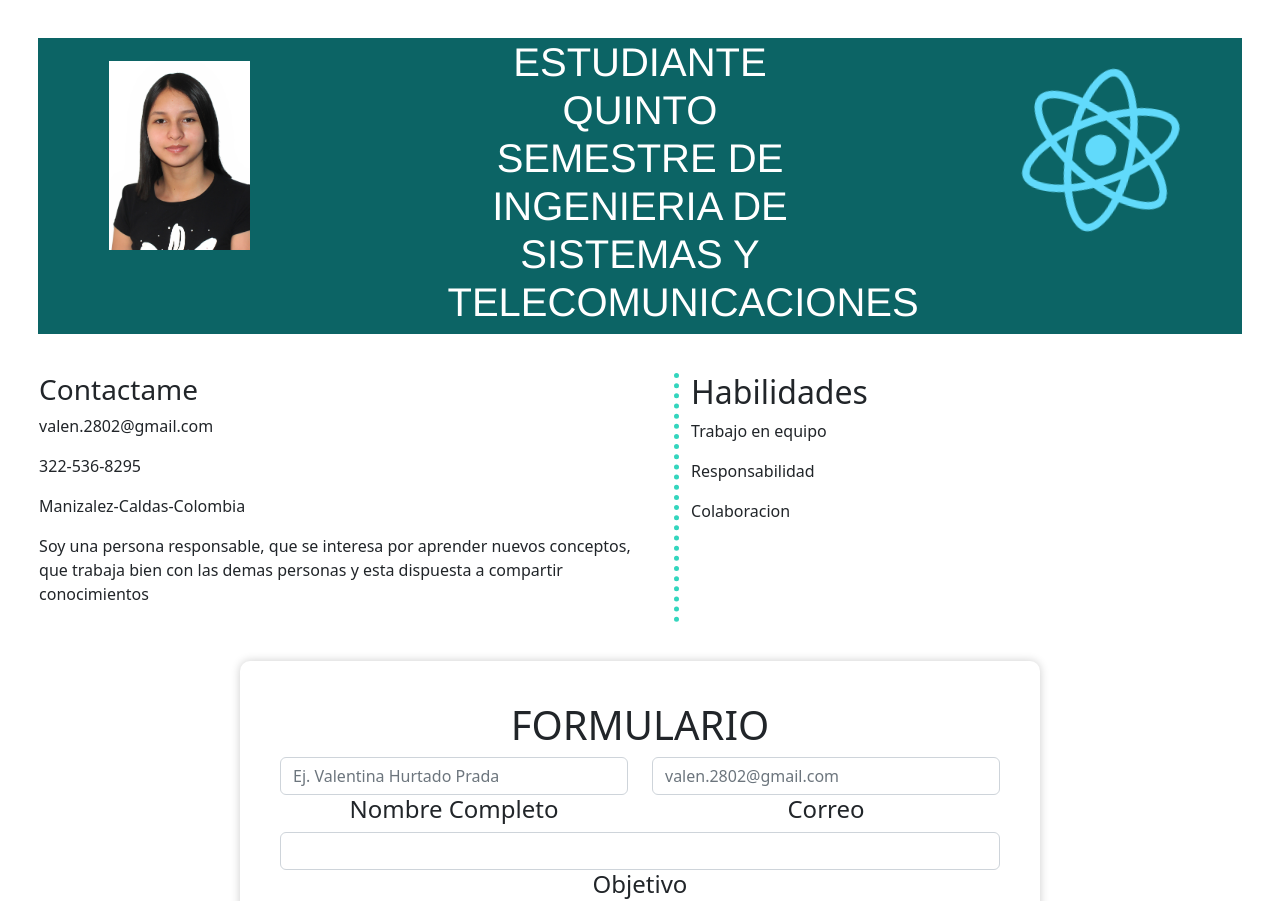
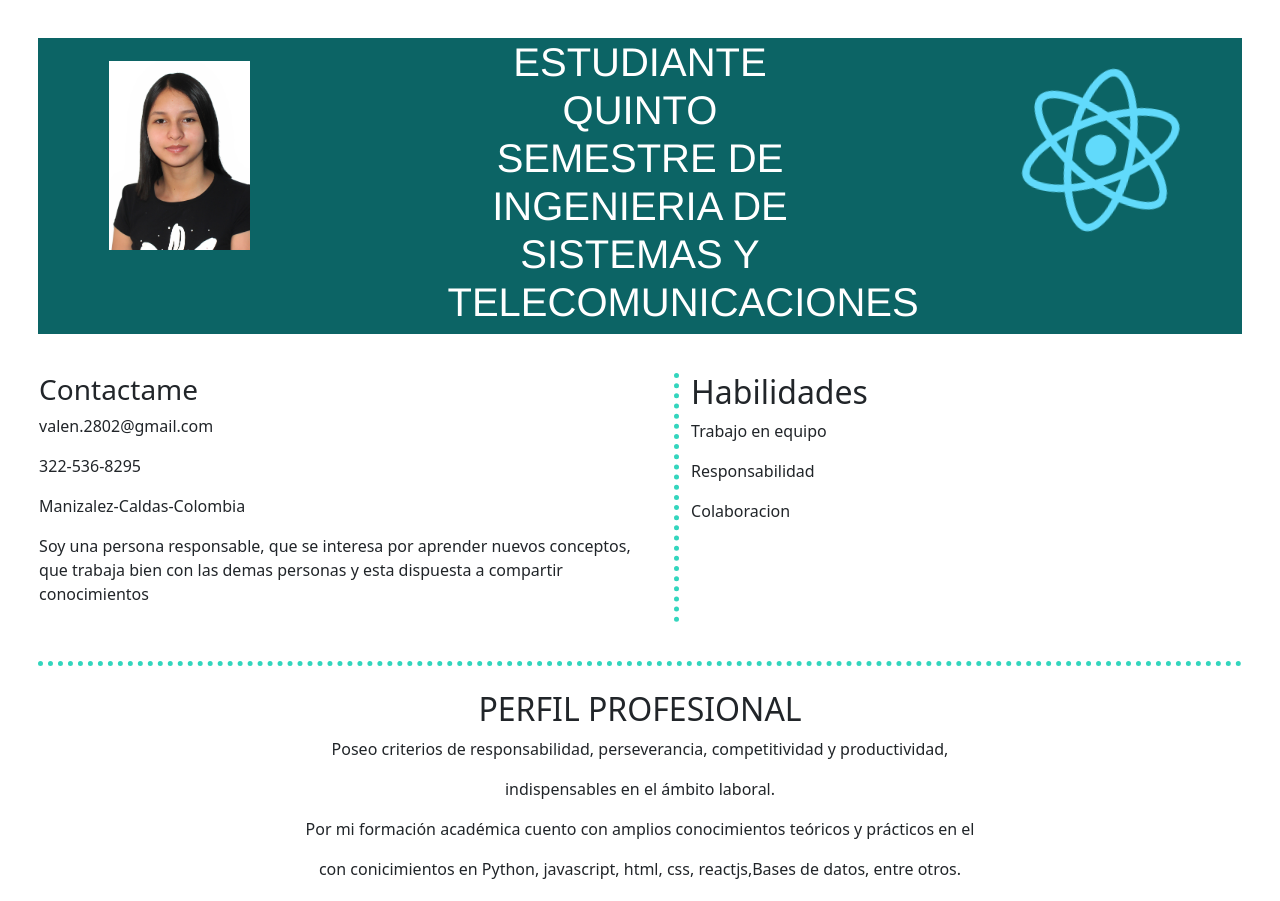
Before and after one commit to valen208h/HV-Valentina-Hurtado, a React (Create React App) app: page / in a window 1280 px wide. Shown: the top 901 px of the page. Built offline with nearby package versions, Linux system fonts and the light colour scheme.

Commit message:
cambio final

```diff
--- a/public/index.html
+++ b/public/index.html
@@ -5,6 +5,12 @@
     <link rel="icon" href="%PUBLIC_URL%/favicon.ico" />
     <meta name="viewport" content="width=device-width, initial-scale=1" />
     <meta name="theme-color" content="#000000" />
+    <meta name="author" content="Valentina Hurtado Prada">
+    <meta name="keywords" content="Hoja,vida,valentina">
+    <meta name="description" content="Esta es pag muestra la hoja de vida de valentina hurtado">
+    <meta charset="UTF-8">
+    <meta http-equiv="X-UA-Compatible" content="IE=edge">
+    <meta name="viewport" content="width=device-width, initial-scale=1.0">
     <meta
       name="description"
       content="Web site created using create-react-app"
--- a/src/App.css
+++ b/src/App.css
@@ -51,7 +51,7 @@ margin: 0 auto;
 .App-segunda-informacion{
   margin-left: 3%;
   text-align: left;
-  border-right:5px dotted rgb(51, 213, 189);;
+  border-right:5px dotted rgb(51, 213, 189);
 }
 .ultimo--contenedor{
   margin-top: 3%;
@@ -61,3 +61,11 @@ margin: 0 auto;
   text-align: left;
   margin-right: 3%;
 }
+.App-tercera{
+  margin: 3%;
+  border-top:5px dotted rgb(51, 213, 189);
+}
+
+.App-tercera-profesional{
+  margin-top:2%;
+}
--- a/src/App.js
+++ b/src/App.js
@@ -7,6 +7,7 @@ import Card from 'react-bootstrap/Card';
 import PerEstudiante from './components/PerEstudiante/index'
 import Formulario from './components/Formulario/index'
 import PerHabilidades from './components/PerHabilidades/index'
+import PerProfesional from './components/perProfesional/index'
 import './App.css';
 
 
@@ -41,7 +42,15 @@ function App() {
         </div>
 
       </div>
+      <div class = "App-tercera">
+        <div class = "row">
+          <div class = "col-12 App-tercera-profesional">
+            <PerProfesional></PerProfesional>
+          </div>
+        </div>
+      </div>
       <Formulario></Formulario>
+
 
 
     </div>
--- a/src/components/perProfesional/index.js
+++ b/src/components/perProfesional/index.js
@@ -4,7 +4,12 @@ function Habilities(props){
     return(
       <div className='informacion--habilidades'>
         <h2>{props.Habilities}</h2>
-        <p>{props.workGroup}</p>
+        <p>{props.linea1}</p>
+        <p>{props.linea2}</p>
+        <p>{props.linea3}</p>
+        <p>{props.linea4}</p>
+        <p>{props.linea5}</p>
+        <p>{props.linea6}</p>
 
 
       </div>
```
Also changed, not shown: 1 other file (tests, documents, lock files or other folders).
